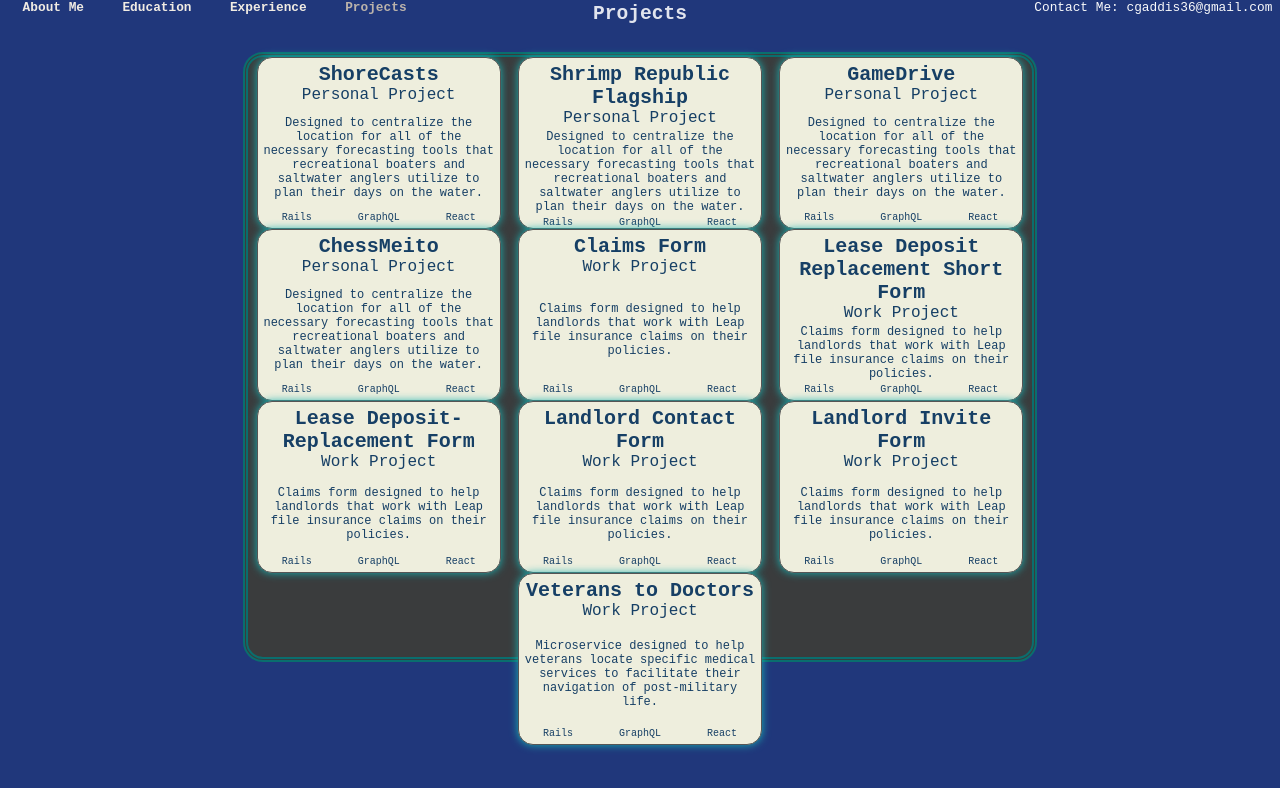
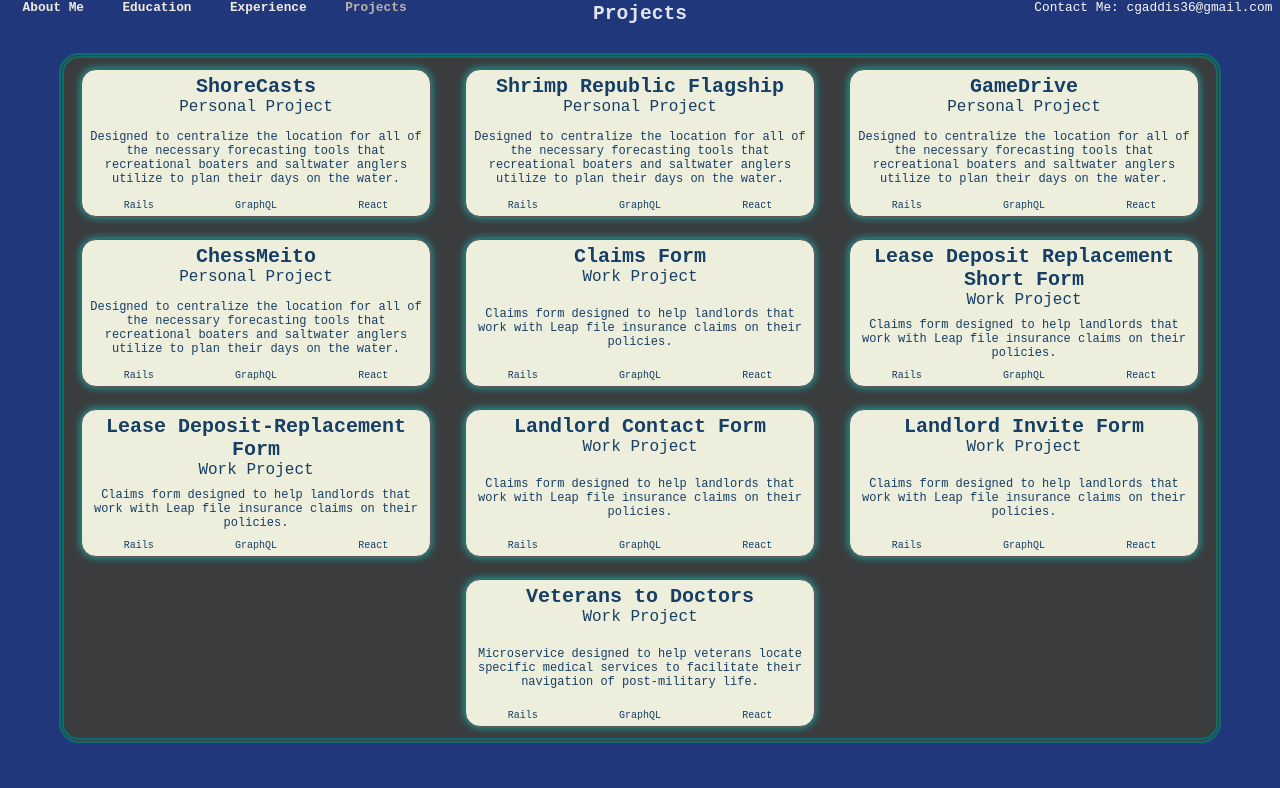
Before and after one commit to cgaddis36/portfolio-site, a React (Create React App) app: page /projects in a window 1280 px wide. Shown: the top 788 px of the page. Built offline with nearby package versions, Linux system fonts and the light colour scheme.

Commit message:
modify view vh/vw => %

```diff
--- a/src/components/styles/projectBox.module.css
+++ b/src/components/styles/projectBox.module.css
@@ -58,8 +58,8 @@
   flex-direction: column;
   justify-content: space-between;
   color: rgb(22, 63, 101);
-  height: 20vh;
-  width: 30vh;
+  height: 20%;
+  width: 30%;
   background-color: rgb(225, 228, 238);
   border: 2px solid rgb(10, 110, 110);
   border-radius: 15px;
--- a/src/components/styles/projects.module.css
+++ b/src/components/styles/projects.module.css
@@ -1,98 +1,28 @@
-@keyframes bounce {
-  0% {
-      transform: translateY(0px);
-  }
-  40% {
-      transform: translateY(-40px);
-  }
-  80%,
-  100% {
-      transform: translateY(0px);
-  }
+.main {
+  display: flex;
+  flex-direction: column;
+  align-items: center;
+  justify-content: flex-start;
+  height: 100%;
+  width: 100%;
 }
-
 .container {
-  border: 5px double rgb(10, 110, 110);
-  border-radius: 20px;
-  margin-top: 3vh;
-  background-color: rgb(58, 60, 61);
-  height: 75vh;
-  width: 98vh;
   display: flex;
   justify-content: space-around;
   align-items: center;
   flex-wrap: wrap;
   position: relative;
-
+  height: 85%;
+  width: 90%;
+  border: 5px double rgb(10, 110, 110);
+  border-radius: 20px;
+  background-color: rgb(58, 60, 61);
+  margin-top: 1%;
 }
 .modal {
   position: absolute;
-  height: 55vh;
-  width: 71.86vh;
+  height: 55%;
+  width: 70%;
   background-color: blanchedalmond;
   opacity: .2;
 }
-.loading {
-  display: flex;
-  flex-direction: row;
-  color: rgb(225, 228, 238);
-  font-size: 5vh;
-  border-bottom: 5px solid rgb(10, 110, 110);
-
-}
-.loading__letter {
-  font-size: 10vh;
-  font-weight: bold;
-  letter-spacing: 4px;
-  /* text-transform: uppercase; */
-  animation-name: bounce;
-  animation-duration: 2s;
-  animation-iteration-count: infinite;
-}
-
-.loading__letter:nth-child(2) {
-  animation-delay: 0.1s;
-}
-.loading__letter:nth-child(3) {
-  animation-delay: 0.2s;
-}
-.loading__letter:nth-child(4) {
-  animation-delay: 0.3s;
-}
-.loading__letter:nth-child(5) {
-  animation-delay: 0.4s;
-}
-.loading__letter:nth-child(6) {
-  animation-delay: 0.5s;
-}
-.loading__letter:nth-child(7) {
-  animation-delay: 0.6s;
-}
-.loading__letter:nth-child(8) {
-  animation-delay: 0.8s;
-}
-.loading__letter:nth-child(9) {
-  animation-delay: 1s;
-}
-.loading__letter:nth-child(10) {
-  animation-delay: 1.2s;
-}
-.main {
-  display: flex;
-  flex-direction: column;
-  align-items: center;
-  justify-content: center;
-}
-
-
-.title {
-  color: rgb(225, 228, 238);
-  font-size: 5vh;
-  border: 10px double rgb(10, 110, 110);
-  border-radius: 20px;
-  padding: 1vh;
-  background-color: rgb(58, 60, 61);
-  font-weight: bolder;
-  margin-top: 1vh;
-  margin-bottom: 1vh;
-}
```
